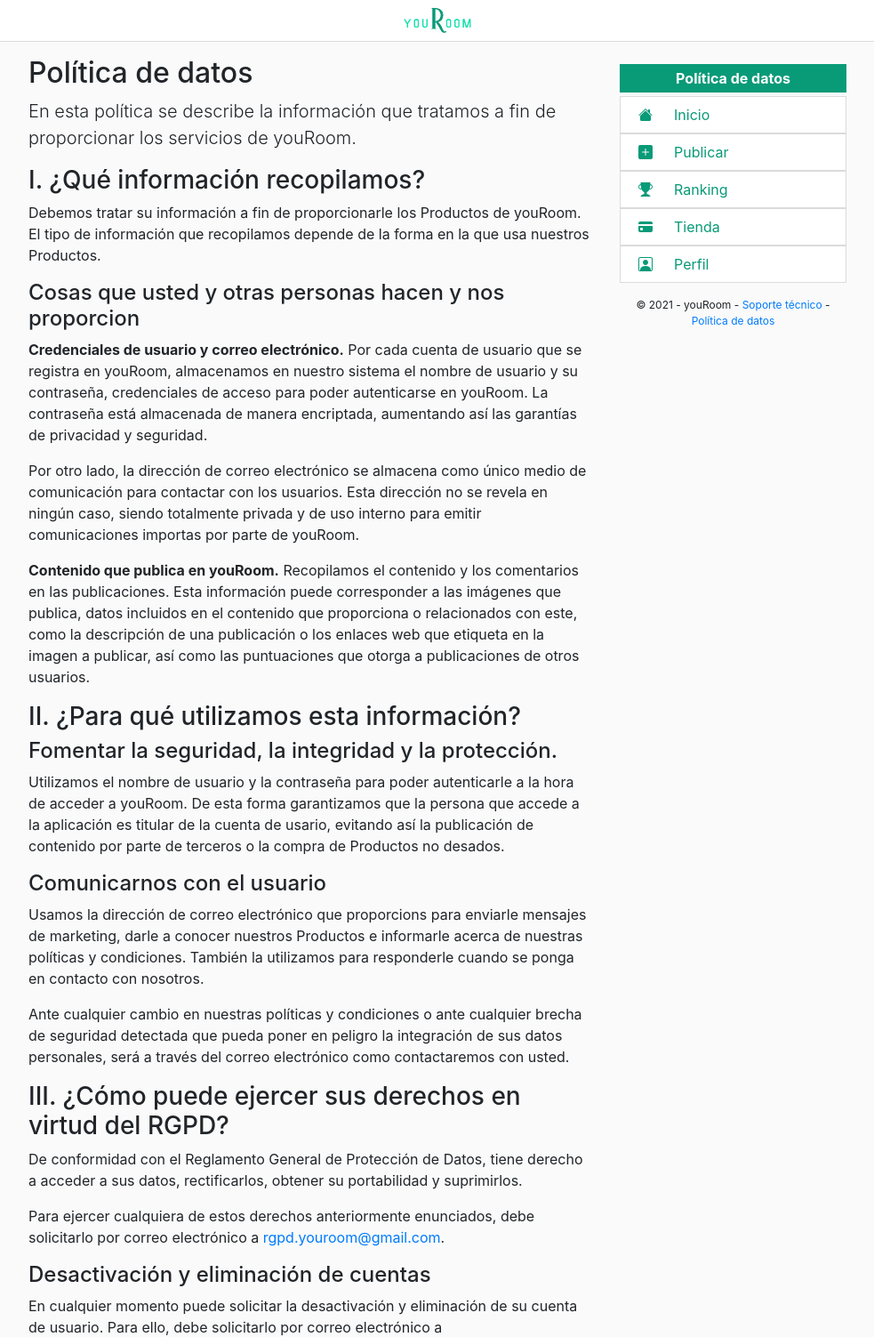
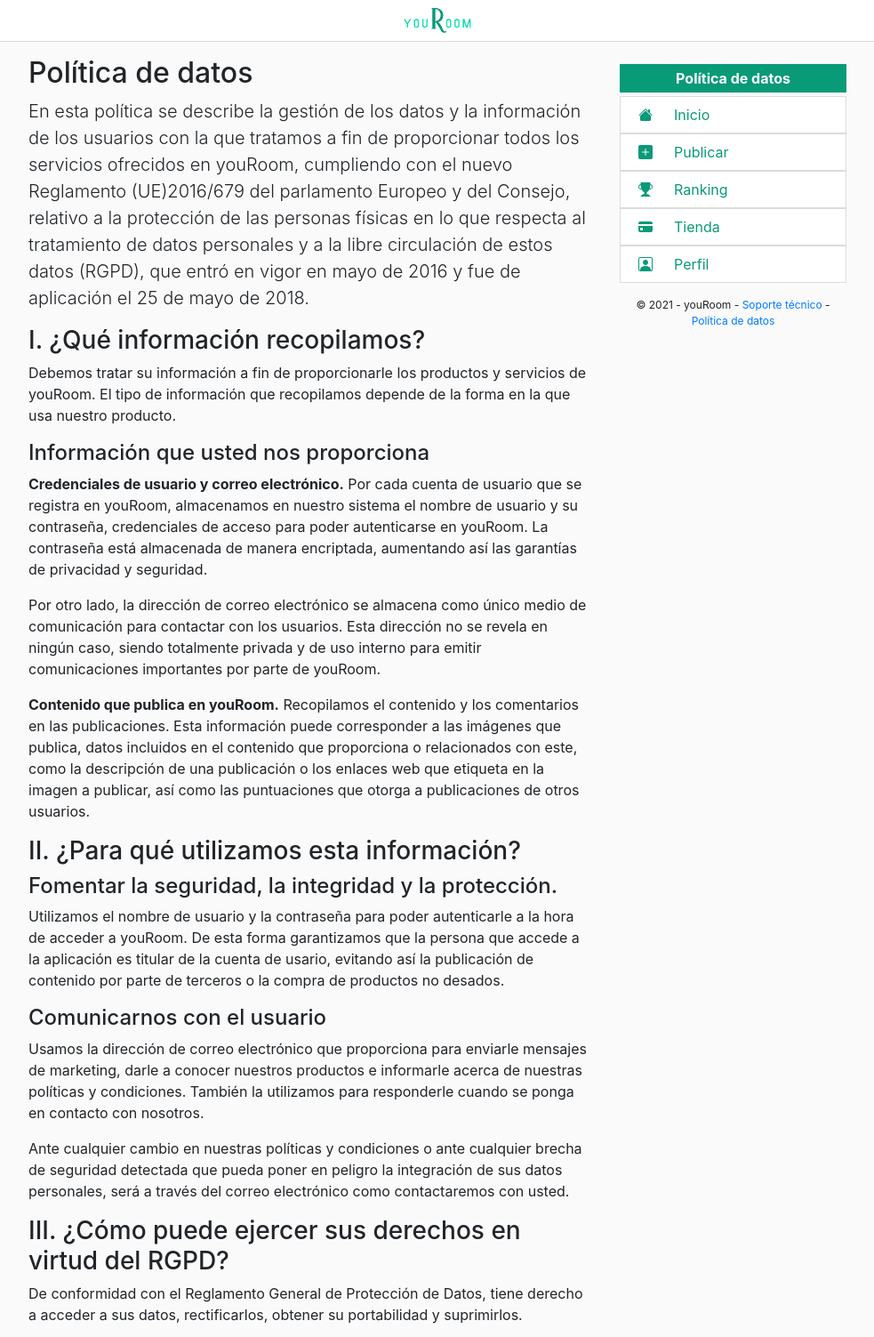
Before and after one commit to youRoom-ISPP/youRoom, a Django app: page /politica-datos/ in a window 1280 px wide. Shown: the top 1503 px of the page at 89% size, without its empty margins (148-1131 px from the left). Run offline with Django 3.2, Linux system fonts and the light colour scheme; some libraries are stand-ins or nearby versions.

Commit message:
Revisión y actualización de política de datos

```diff
--- a/youroom/templates/rgpd/rgpd.html
+++ b/youroom/templates/rgpd/rgpd.html
@@ -1,14 +1,14 @@
-<p class="lead">En esta política se describe la información que tratamos a fin de proporcionar los servicios de youRoom.</p>
+<p class="lead">En esta política se describe la gestión de los datos y la información de los usuarios con la que tratamos a fin de proporcionar todos los servicios ofrecidos en youRoom, cumpliendo con el nuevo Reglamento (UE)2016/679 del parlamento Europeo y del Consejo, relativo a la protección de las personas físicas en lo que respecta al tratamiento de datos personales y a la libre circulación de estos datos (RGPD), que entró en vigor en mayo de 2016 y fue de aplicación el 25 de mayo de 2018.</p>
 
 <h3>I. ¿Qué información recopilamos?</h3>
 
-<p>Debemos tratar su información a fin de proporcionarle los Productos de youRoom. El tipo de información que recopilamos depende de la forma en la que usa nuestros Productos.</p>
+<p>Debemos tratar su información a fin de proporcionarle los productos y servicios de youRoom. El tipo de información que recopilamos depende de la forma en la que usa nuestro producto.</p>
 
-<h4>Cosas que usted y otras personas hacen y nos proporcion</h4>
+<h4>Información que usted nos proporciona</h4>
 
 <p><strong>Credenciales de usuario y correo electrónico.</strong> Por cada cuenta de usuario que se registra en youRoom, almacenamos en nuestro sistema el nombre de usuario y su contraseña, credenciales de acceso para poder autenticarse en youRoom. La contraseña está almacenada de manera encriptada, aumentando así las garantías de privacidad y seguridad.</p>
 
-<p>Por otro lado, la dirección de correo electrónico se almacena como único medio de comunicación para contactar con los usuarios. Esta dirección no se revela en ningún caso, siendo totalmente privada y de uso interno para emitir comunicaciones importas por parte de youRoom.</p>
+<p>Por otro lado, la dirección de correo electrónico se almacena como único medio de comunicación para contactar con los usuarios. Esta dirección no se revela en ningún caso, siendo totalmente privada y de uso interno para emitir comunicaciones importantes por parte de youRoom.</p>
 
 <p><strong>Contenido que publica en youRoom.</strong> Recopilamos el contenido y los comentarios en las publicaciones. Esta información puede corresponder a las imágenes que publica, datos incluidos en el contenido que proporciona o relacionados con este, como la descripción de una publicación o los enlaces web que etiqueta en la imagen a publicar, así como las puntuaciones que otorga a publicaciones de otros usuarios.</p>
 
@@ -16,11 +16,11 @@
 
 <h4>Fomentar la seguridad, la integridad y la protección.</h4>
 
-<p>Utilizamos el nombre de usuario y la contraseña para poder autenticarle a la hora de acceder a youRoom. De esta forma garantizamos que la persona que accede a la aplicación es titular de la cuenta de usario, evitando así la publicación de contenido por parte de terceros o la compra de Productos no desados.</p>
+<p>Utilizamos el nombre de usuario y la contraseña para poder autenticarle a la hora de acceder a youRoom. De esta forma garantizamos que la persona que accede a la aplicación es titular de la cuenta de usario, evitando así la publicación de contenido por parte de terceros o la compra de productos no desados.</p>
 
 <h4>Comunicarnos con el usuario</h4>
 
-<p>Usamos la dirección de correo electrónico que proporcions para enviarle mensajes de marketing, darle a conocer nuestros Productos e informarle acerca de nuestras políticas y condiciones. También la utilizamos para responderle cuando se ponga en contacto con nosotros.</p>
+<p>Usamos la dirección de correo electrónico que proporciona para enviarle mensajes de marketing, darle a conocer nuestros productos e informarle acerca de nuestras políticas y condiciones. También la utilizamos para responderle cuando se ponga en contacto con nosotros.</p>
 
 <p>Ante cualquier cambio en nuestras políticas y condiciones o ante cualquier brecha de seguridad detectada que pueda poner en peligro la integración de sus datos personales, será a través del correo electrónico como contactaremos con usted.</p>
 
@@ -58,9 +58,15 @@
 
 <p>Todas las notificaciones que se emitan de manera oficial por parte de youRoom serán remitidas por la cuenta de correo electrónico rgpd.youroom@gmail.com. Cualquier otra información en nombre de youRoom que no sea remitida por esta dirección deberá ser ignorada y tratada como fraudulenta.</p>
 
-<h3>V. Cómo remitir sus dudas a youRoom</h3>
+<h3>V. Protocolo seguro HTTPS</h3>
 
-<p>Si tiene preguntas acerca de esta política, contacte con nosotros a través de los métodos que se indican a continuación.</p>
+<p>Para garantizar una mayor seguridad de los datos que persisten en youRoom, en especial de todos aquellos datos de carácter personal, el sitio web implementa un protocolo seguro HTTPS. De este modo se consigue que la información sensible (usuario y claves de paso normalmente) no pueda ser usada por un atacante que haya conseguido interceptar la transferencia de datos de la conexión, ya que lo único que obtendrá será un flujo de datos cifrados que le resultará imposible de descifrar.</p>
+
+<p>Gracias al protocolo seguro HTTPS, cualquier transacción y/o petición en youRoom es completamente segura.</p>
+
+<h3>VI. Cómo remitir sus dudas a youRoom</h3>
+
+<p>Si tiene preguntas acerca de esta política, contacte con el Responsable de Protección de Datos a través de los métodos que se indican a continuación.</p>
 
 <ul>
     <li><a href="mailto:rgpd.youroom@gmail.com">rgpd.youroom@gmail.com</a></li>
```
